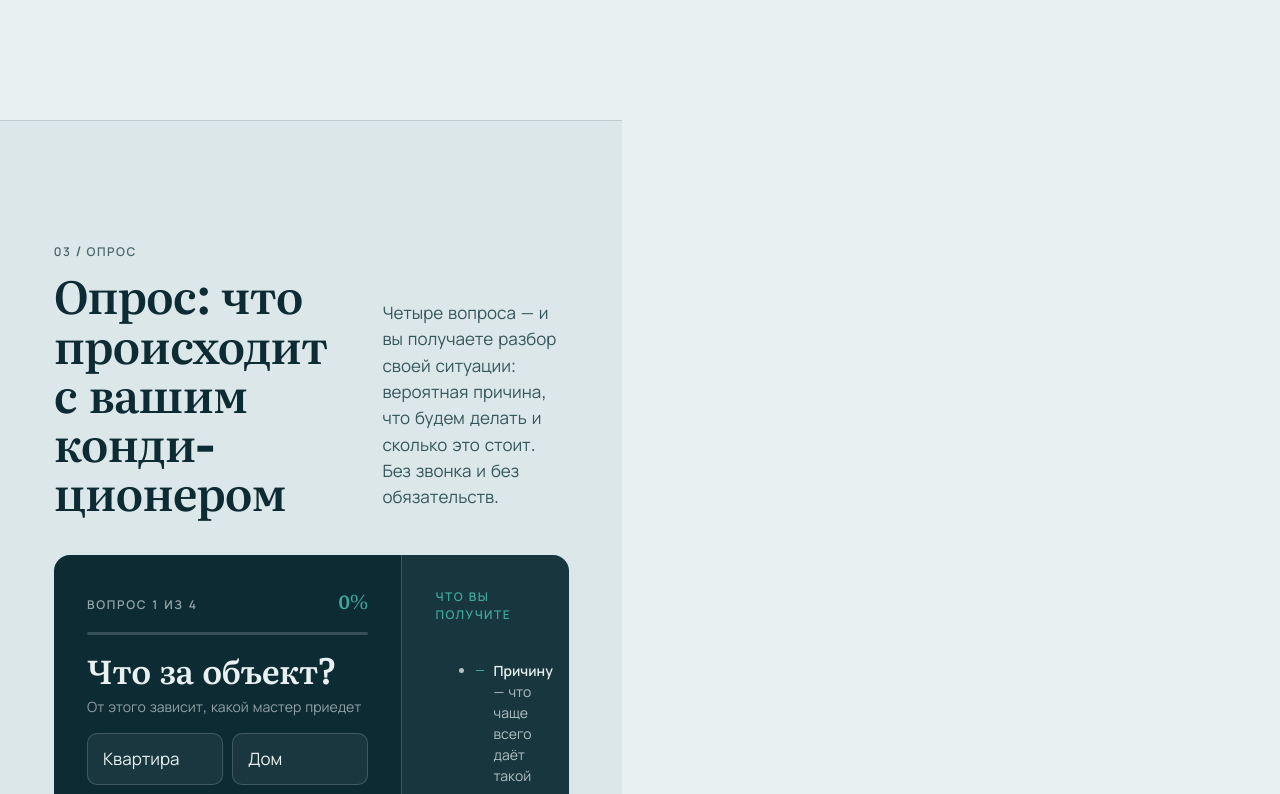
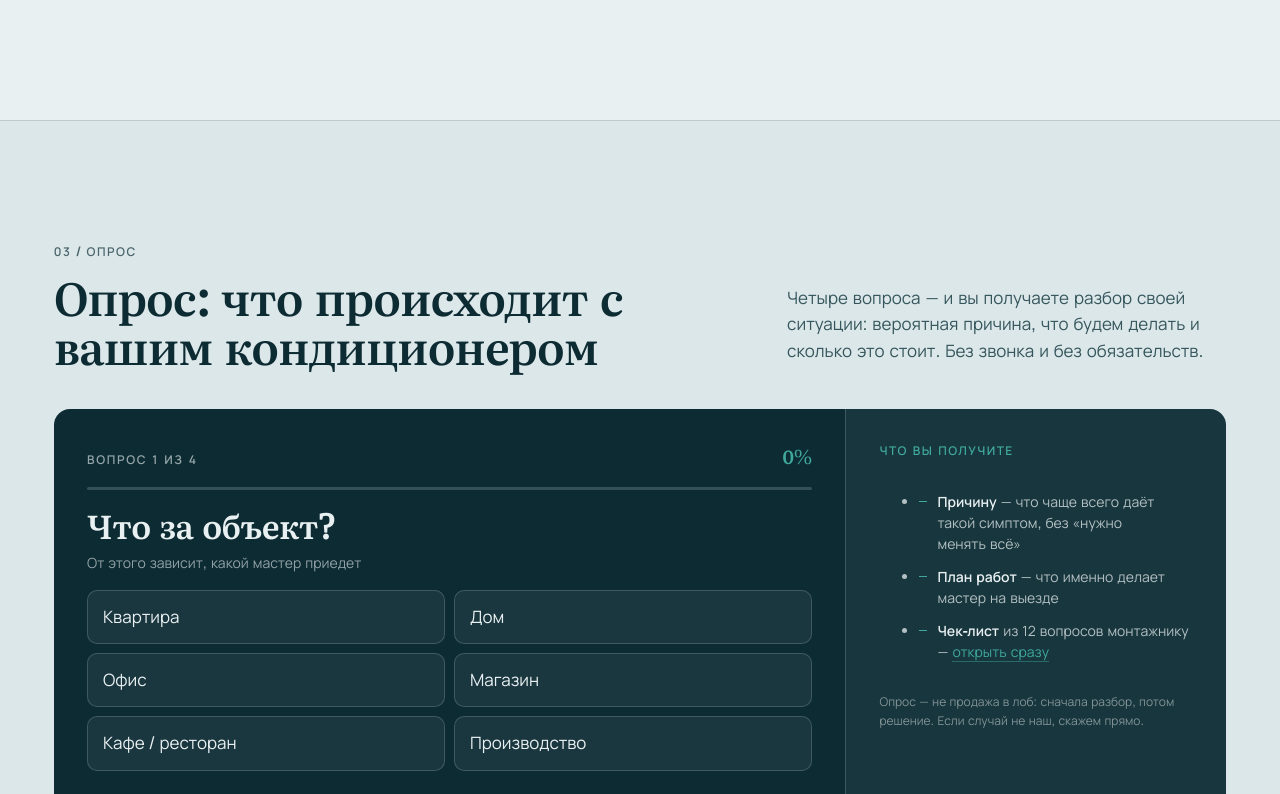
Before and after one commit to ROMjjjKE/klimatglobal, a React (Vite) app: page / in a window 1280 px wide. Shown: the part 866-1660 px from the top of the page. Built offline with nearby package versions, Linux system fonts and the light colour scheme.

Commit message:
Фикс: класс .lead конфликтовал с типографским .lead (max-width 44ch) — секция опроса переименована в .quizsec

```diff
--- a/src/components/LeadMagnet.tsx
+++ b/src/components/LeadMagnet.tsx
@@ -112,7 +112,7 @@ export default function LeadMagnet() {
   };
 
   return (
-    <section className="section lead" id="polza">
+    <section className="section quizsec" id="polza">
       <div className="wrap">
         <div className="quizHead">
           <div className="micro">03 / опрос</div>
--- a/src/styles/global.css
+++ b/src/styles/global.css
@@ -341,7 +341,7 @@ section[id] { scroll-margin-top: 96px; }
 }
 
 /* --- лид-магниты --- */
-.lead { background: var(--air-2); }
+.quizsec { background: var(--air-2); }
 .lead__grid { display: grid; grid-template-columns: repeat(3, minmax(0, 1fr)); gap: var(--gap); margin-top: clamp(24px, 3vw, 44px); }
 .leadCard {
   display: flex; flex-direction: column; gap: 12px;
@@ -489,7 +489,7 @@ section[id] { scroll-margin-top: 96px; }
 }
 
 /* --- секция опроса: простая сетка без анимаций и колоночных хитростей --- */
-.lead .wrap { width: 100%; }
+.quizsec .wrap { width: 100%; }
 .quizHead { display: grid; gap: 10px; }
 .quizHead__row { display: grid; grid-template-columns: minmax(0, 1.6fr) minmax(0, 1fr); gap: clamp(16px, 2.4vw, 48px); align-items: end; }
 .quizHead__t { font-family: var(--f-display); font-size: var(--fs-48); line-height: 1.08; color: var(--ink); max-width: 22ch; }
```
